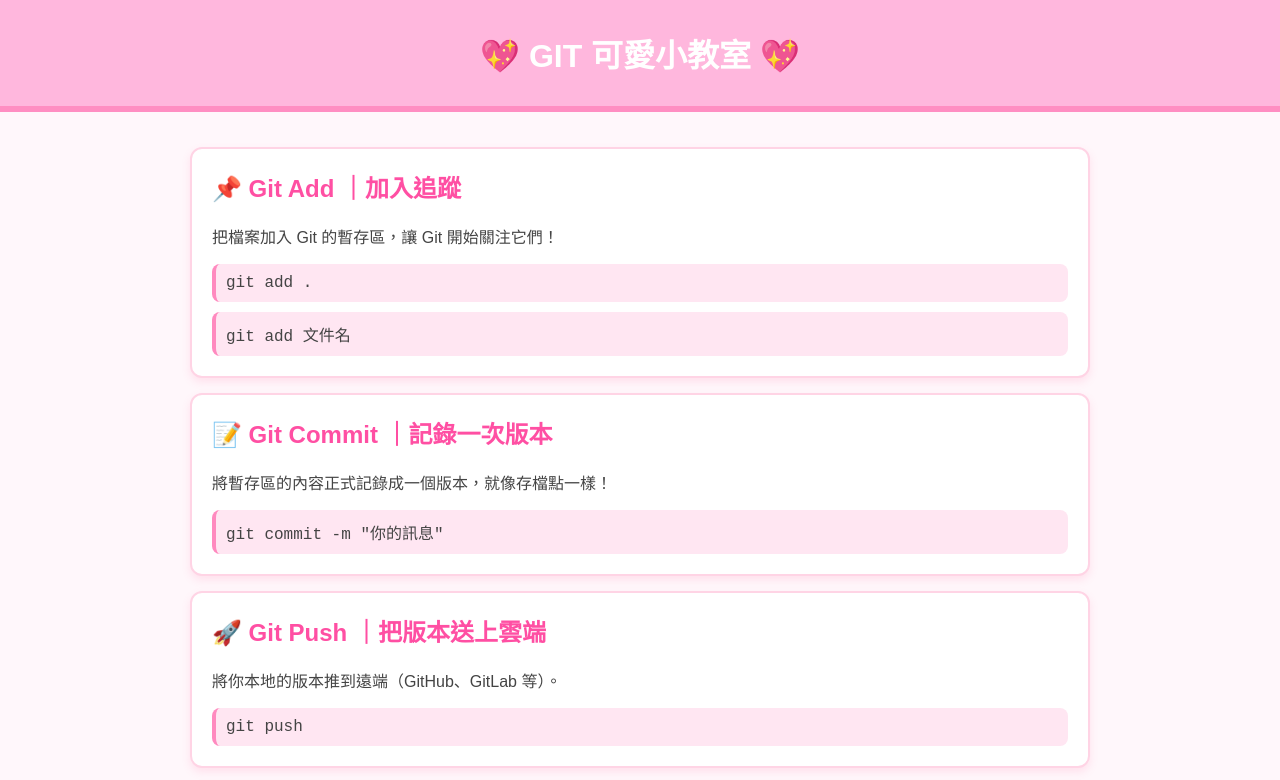
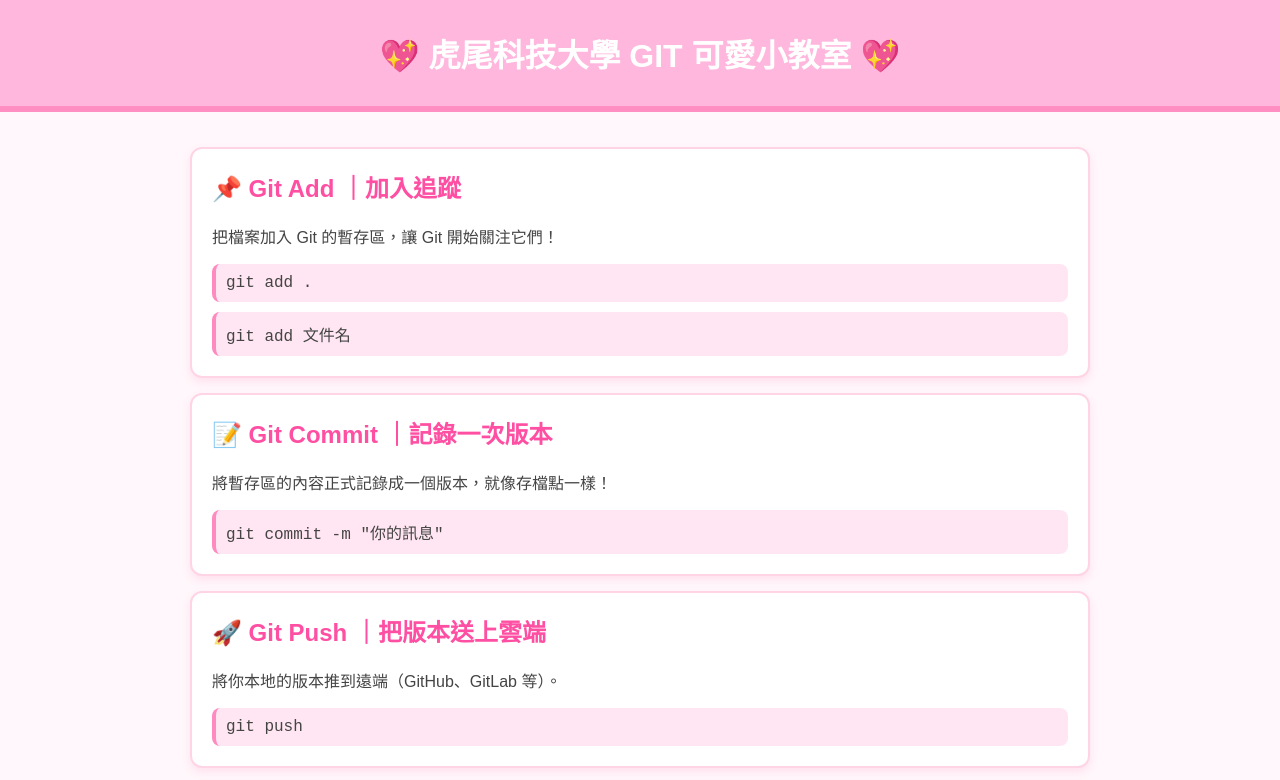
Before and after one commit to good119113/misgit, a plain HTML site: page index.html in a window 1280 px wide. Shown: the top 780 px of the page. Drawn offline with Linux system fonts and the light colour scheme.

Commit message:
Update index.html

```diff
--- a/index.html
+++ b/index.html
@@ -58,7 +58,7 @@
 <body>
 
 <header>
-    💖 GIT 可愛小教室 💖
+    💖 虎尾科技大學 GIT 可愛小教室 💖
 </header>
 
 <div class="container">
```
